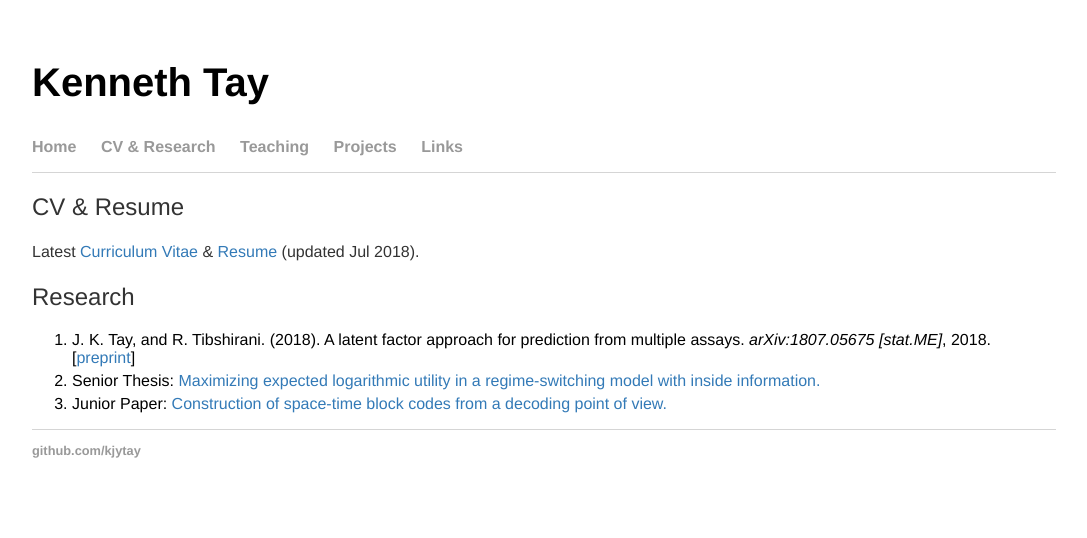
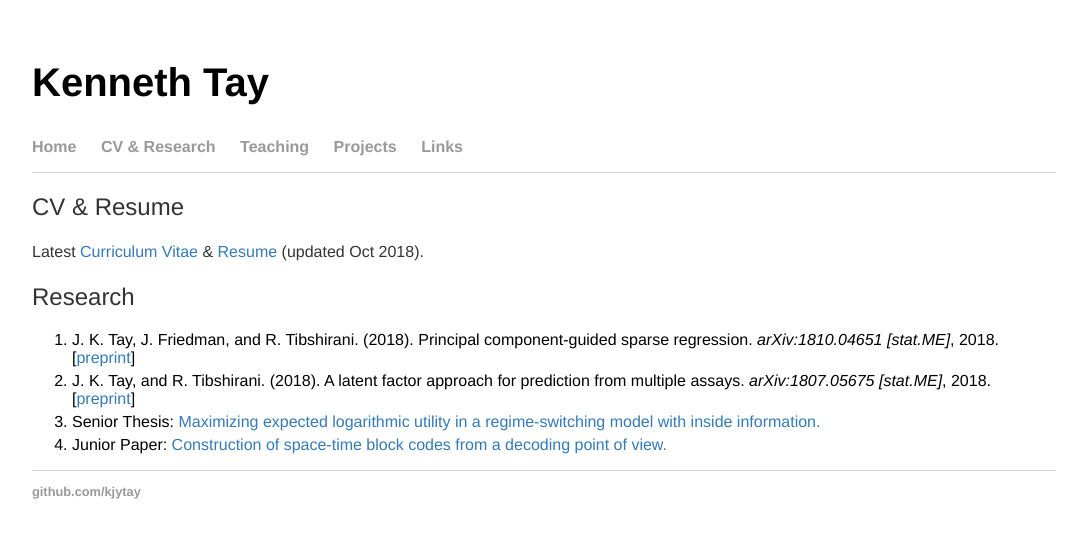
Before and after one commit to kjytay/kjytay.github.io, a Jekyll site: the page built from cv/index.html, in a window 1280 px wide. Shown: the top 538 px of the page, without its empty margins (96-1183 px from the left). Built offline with Jekyll 4.4.1, drawn with Linux system fonts in a browser that asks for light colours.

Commit message:
Updated CV & Research page.

```diff
--- a/cv/index.html
+++ b/cv/index.html
@@ -5,9 +5,10 @@ title: Kenneth Tay
 
 <div class="blurb">
   <h2>CV & Resume</h2>
-  <p>Latest <a target="_blank" href="CV 2018-07-17.pdf">Curriculum Vitae</a> & <a target="_blank" href="Resume 2018-07-17.pdf">Resume</a> (updated Jul 2018).</p>
+  <p>Latest <a target="_blank" href="CV 2018-10-10.pdf">Curriculum Vitae</a> & <a target="_blank" href="Resume 2018-07-17.pdf">Resume</a> (updated Oct 2018).</p>
   <h2>Research</h2>
   <ol>
+    <li>J. K. Tay, J. Friedman, and R. Tibshirani. (2018). Principal component-guided sparse regression. <i>arXiv:1810.04651 [stat.ME]</i>, 2018. [<a target="_blank" href="https://arxiv.org/abs/1810.04651">preprint</a>]</li>
     <li>J. K. Tay, and R. Tibshirani. (2018). A latent factor approach for prediction from multiple assays. <i>arXiv:1807.05675 [stat.ME]</i>, 2018. [<a target="_blank" href="https://arxiv.org/abs/1807.05675">preprint</a>]</li>
     <li>Senior Thesis: <a target="_blank" href="Senior Thesis.pdf">Maximizing expected logarithmic utility in a regime-switching model with inside information.</a></li>
     <li>Junior Paper: <a target="_blank" href="Junior Paper.pdf">Construction of space-time block codes from a decoding point of view.</a></li>
```
Also changed, not shown: 2 other files.
